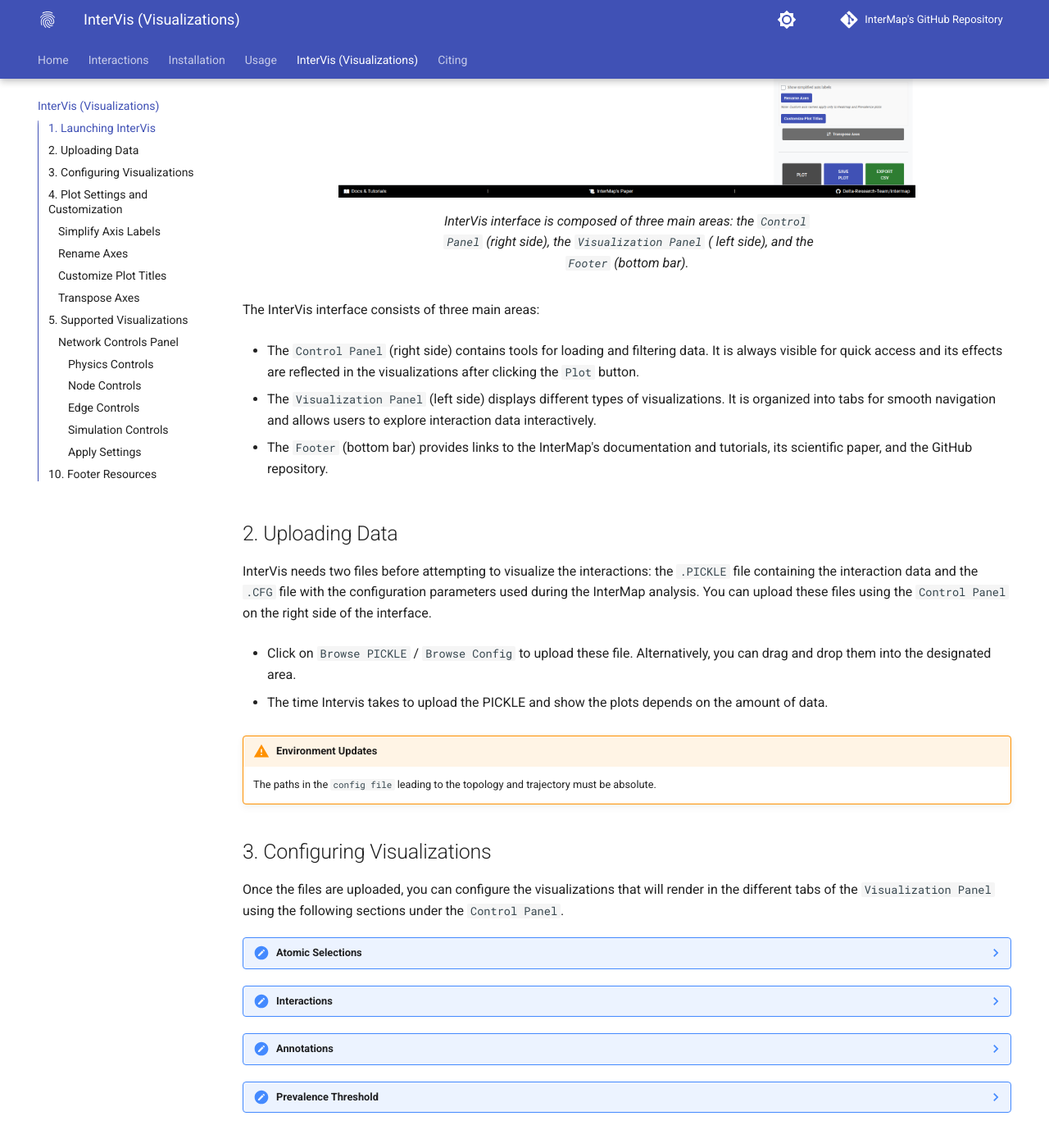
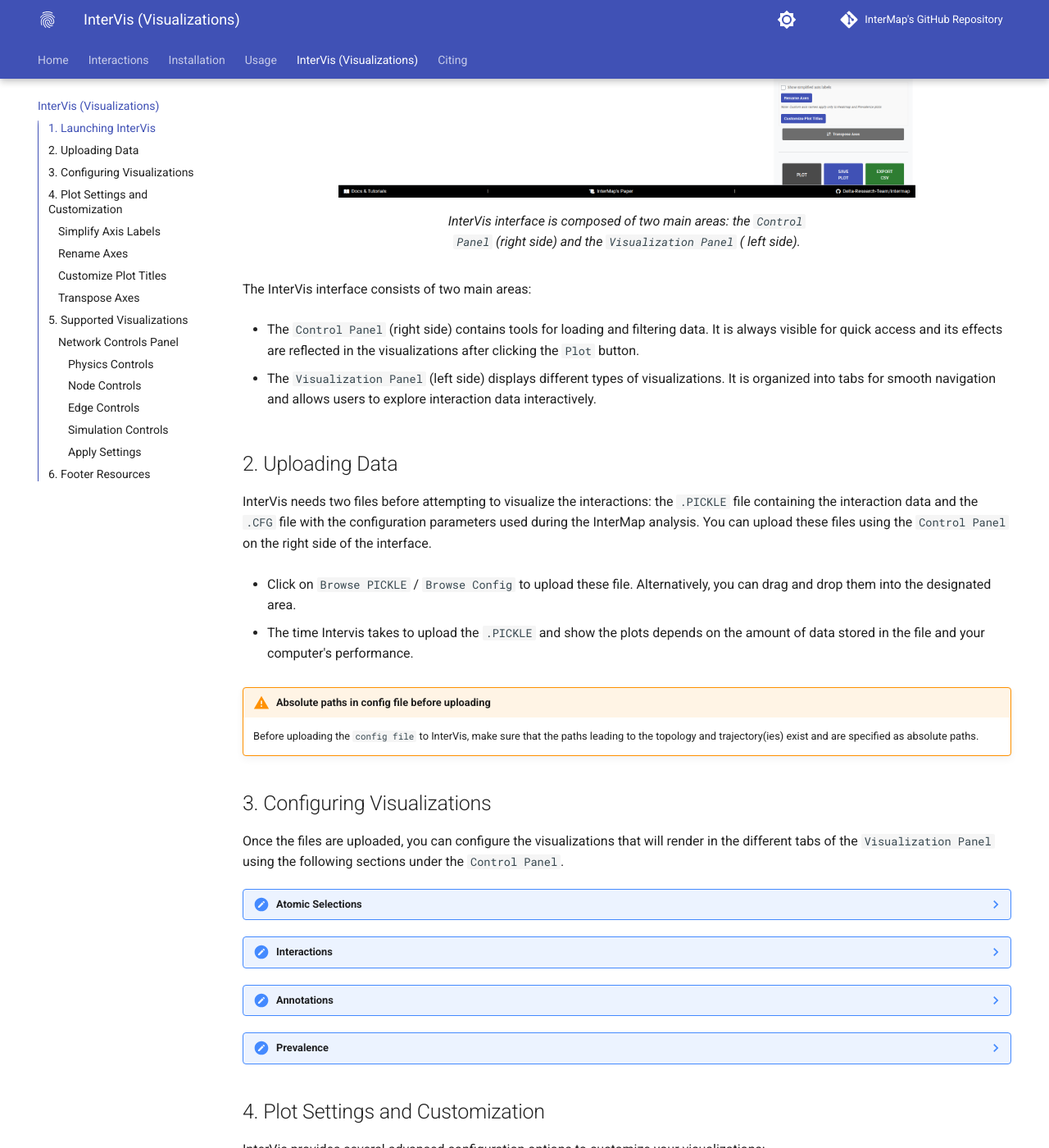
Before and after one commit to Delta-Research-Team/intermap, an MkDocs documentation site: the page built from docs/intervis.md, in a window 1280 px wide and 1400 px high, scrolled down 818 px. Shown: the whole window at 82% size. Built offline with MkDocs 1.6.1 and Material for MkDocs 9.7.7, drawn with Linux system fonts in a browser that asks for light colours; comment, search, counter and statistics services are not loaded; some of the changed text lies outside the part shown.

Commit message:
[WP] Update docs

```diff
--- a/docs/intervis.md
+++ b/docs/intervis.md
@@ -15,20 +15,17 @@
 ![Image title](assets/global_panel.png){width="75%"}
 
 /// caption
-InterVis interface is composed of three main areas: the ``Control Panel`` (right side), the ``Visualization Panel`` (
-left side), and the ``Footer`` (bottom bar).
+InterVis interface is composed of two main areas: the ``Control Panel`` (right side) and the ``Visualization Panel`` (
+left side).
 ///
 
-The InterVis interface consists of three main areas:
+The InterVis interface consists of two main areas:
 
 - The ``Control Panel`` (right side) contains tools for loading and filtering data. It is always visible for quick
   access and its effects are reflected in the visualizations after clicking the ``Plot`` button.
 
 - The ``Visualization Panel`` (left side) displays different types of visualizations. It is organized into tabs for
   smooth navigation and allows users to explore interaction data interactively.
-
-- The ``Footer`` (bottom bar) provides links to the InterMap's documentation and tutorials, its scientific paper, and
-  the GitHub repository.
 
 ## 2. Uploading Data
 
@@ -39,11 +36,12 @@
 - Click on `Browse PICKLE` / `Browse Config` to upload these file. Alternatively, you can drag and drop them into the
   designated area.
 
-- The time Intervis takes to upload the PICKLE and show the plots depends on the amount of data.
+- The time Intervis takes to upload the `.PICKLE` and show the plots depends on the amount of data stored in the file and your
+  computer's performance.
 
-!!! warning "Environment Updates"
+!!! warning "Absolute paths in config file before uploading"
 
-    The paths in the `config file` leading to the topology and trajectory must be absolute.
+    Before uploading  the `config file` to InterVis, make sure that the paths leading to the topology and trajectory(ies) exist and are specified as absolute paths.
 
 ## 3. Configuring Visualizations
 
@@ -65,24 +63,23 @@
 
 ??? note "Interactions"
 
-    Upon uploading the `.PICKLE` file, InterVis will automatically detect all stored interactions and display them in this panel.
+    Upon uploading the `.PICKLE` file, InterVis will automatically detect all types of interactions detected and display their names in this panel.
 
-    - You can select one or multiple types. Click ``Select All`` to toggle all options.
+    - You can select one or multiple types. Click ``Select All`` to mark them all.
 
 ??? note "Annotations"
 
-    Upon uploading the `.PICKLE` file, InterVis will automatically detect all stored annotations and display them in this panel.
+    Upon uploading the `.PICKLE` file, InterVis will automatically detect all stored annotations and display their names in this panel.
 
-    - You can filter the visualized data based on the custom annotations defined in the configuration file.
+    - You can then filter the visualized data based on the custom annotations defined in the configuration file.
 
+    - You can select one or multiple annotations. Click ``Select All`` to mark them all.
 
-    - You can select one or multiple annotations. Click ``Select All`` to toggle all options.
+??? note "Prevalence"
 
-??? note "Prevalence Threshold"
+    When the files are loaded, InterVis automatically assigns a default prevalence threshold of ``30%``. Interactions less prevalent than this cutoff are not rendered. You can adjust this value to filter out interactions based on their prevalence in a range from 0 to 100%.
 
-    When the files are loaded, InterVis automatically assigns a default prevalence threshold of ``30%``. You can adjust this value to filter out interactions based on their prevalence (0–100%).
-
-    - The ``Show`` option will allow you to show/hide numeric values on plots.
+    - The ``Show`` option allows you to show/hide numeric values on plots.
 
 
 ## 4. Plot Settings and Customization
@@ -367,7 +364,7 @@
         - ``For clearer visualization``: Increase ``Avoid Overlap`` to 1.0 to ensure perfect node separation
 
 
-## 10. Footer Resources
+## 6. Footer Resources
 
 The footer provides quick access to important resources:
 
```
Also changed, not shown: README.md (+5 -15 lines), docs/basic-usage.md (+98 -86 lines), docs/citing.md (+3 -9 lines), requirements.txt (deleted, +0 -67 lines), 2 other files.
